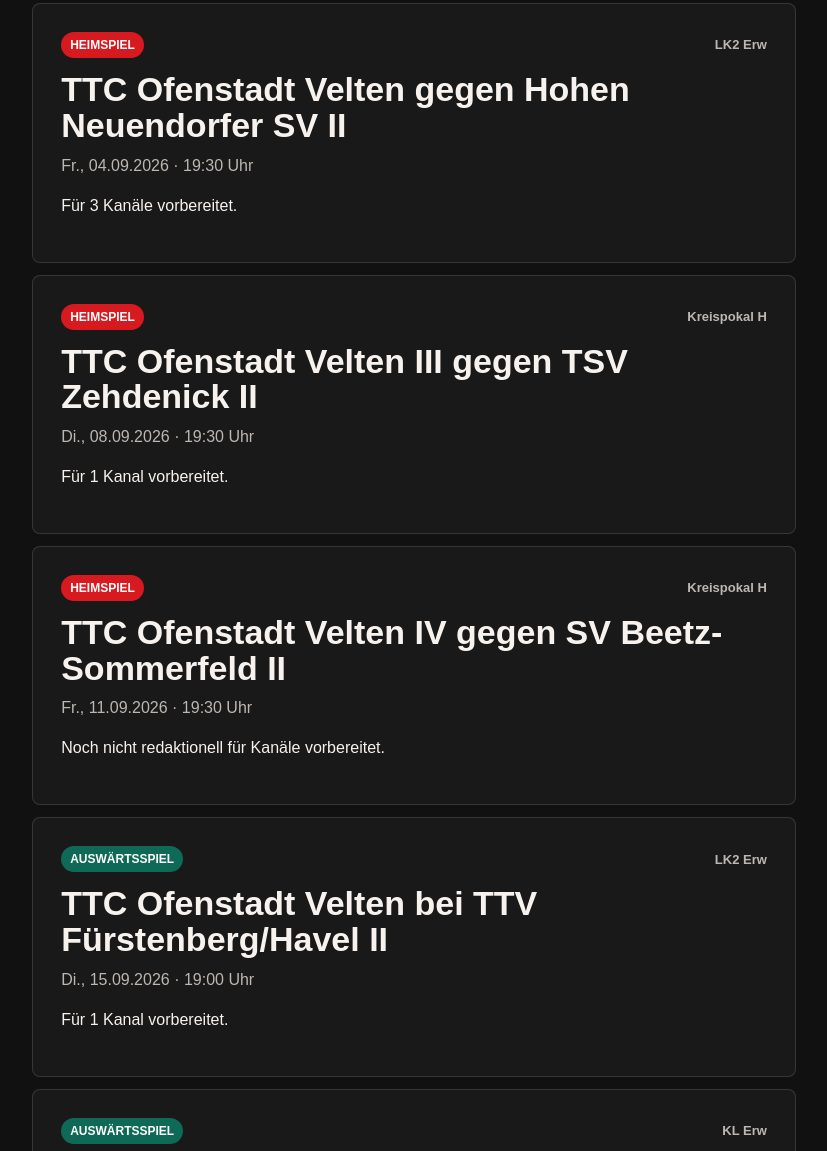
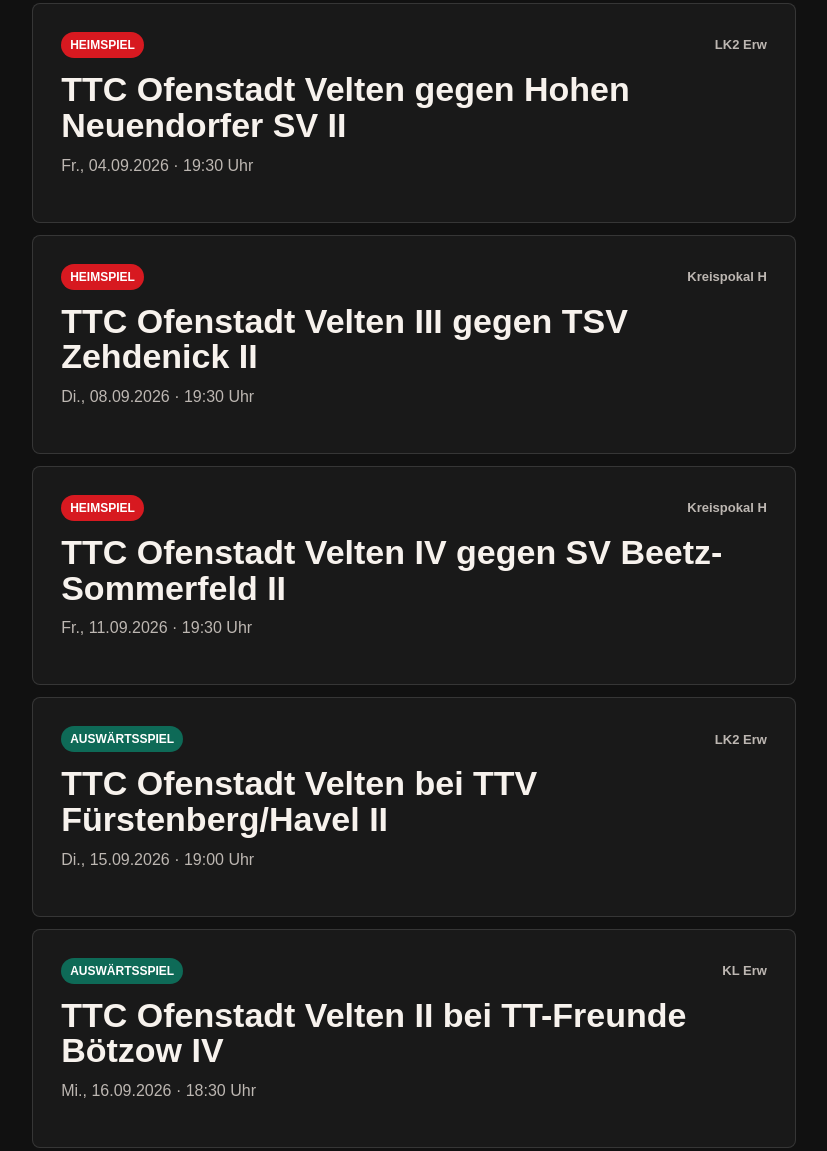
Before and after one commit to Marko110780/ttc-ofenstadt-velten, a website: page public/aktuelles.html in a window 1280 px wide. Shown: the part 1548-2699 px from the top of the page, without its empty margins (19-846 px from the left). Drawn offline with Linux system fonts and the light colour scheme.

Commit message:
Remove internal editorial notes from website

```diff
--- a/public/aktuelles.js
+++ b/public/aktuelles.js
@@ -79,12 +79,6 @@ function createMatchItem(preview) {
   const article = document.createElement("article");
   article.className = "news-match-card";
   const isHome = preview.heimAuswaerts === "Heimspiel";
-  const channelCount = preview.veroeffentlichungen?.length || 0;
-  const channelText = channelCount === 1
-    ? "Für 1 Kanal vorbereitet."
-    : channelCount > 1
-      ? `Für ${channelCount} Kanäle vorbereitet.`
-      : "Noch nicht redaktionell für Kanäle vorbereitet.";
 
   article.innerHTML = `
     <div class="card-topline">
@@ -93,7 +87,6 @@ function createMatchItem(preview) {
     </div>
     <h2>${decodeText(preview.teamName || "TTC Ofenstadt Velten")} ${isHome ? "gegen" : "bei"} ${decodeText(preview.gegner || "Gegner offen")}</h2>
     <p class="muted">${formatDate(preview.datum)} · ${formatTime(preview.uhrzeit)}</p>
-    <p>${channelText}</p>
   `;
 
   return article;
--- a/public/app.js
+++ b/public/app.js
@@ -107,7 +107,6 @@ function createPreviewCard(preview, index) {
     </div>
     <h3>${title}</h3>
     <p class="match-date">${formatDate(preview.datum)} &middot; ${formatTime(preview.uhrzeit)}</p>
-    <p>${preview.veroeffentlichungen?.length ? "Vorschau liegt im Redaktions-Snapshot vor." : "Noch nicht redaktionell f\u00fcr alle Kan\u00e4le vorbereitet."}</p>
   `;
   return article;
 }
--- a/public/content/vorschauen.json
+++ b/public/content/vorschauen.json
@@ -17,7 +17,7 @@
         "kanal": "website",
         "status": "veroeffentlicht",
         "veroeffentlichtAm": "2026-07-19T10:54:02.534Z",
-        "text": "Vorschau: TTC Ofenstadt Velten gegen Hohen Neuendorfer SV II\n\nTTC Ofenstadt Velten tritt am Fr., 04.09.2026, 19:30 Uhr zu Hause gegen Hohen Neuendorfer SV II an (LK2 Erw).\n\nWir freuen uns auf ein spannendes Spiel und berichten im Anschluss über den Ausgang.\n\nEntwurf bitte vor Veröffentlichung prüfen."
+        "text": "Vorschau: TTC Ofenstadt Velten gegen Hohen Neuendorfer SV II\n\nTTC Ofenstadt Velten tritt am Fr., 04.09.2026, 19:30 Uhr zu Hause gegen Hohen Neuendorfer SV II an (LK2 Erw).\n\nWir freuen uns auf ein spannendes Spiel und berichten im Anschluss über den Ausgang."
       },
       {
         "kanal": "facebook",
@@ -103,7 +103,7 @@
         "kanal": "website",
         "status": "veroeffentlicht",
         "veroeffentlichtAm": "2026-07-19T14:00:39.000Z",
-        "text": "Vorschau: TTC Ofenstadt Velten bei TTV Fürstenberg/Havel II\n\nTTC Ofenstadt Velten tritt am Di., 15.09.2026, 19:00 Uhr auswärts bei TTV Fürstenberg/Havel II an (LK2 Erw).\n\nWir freuen uns auf ein spannendes Spiel und berichten im Anschluss über den Ausgang.\n\nEntwurf bitte vor Veröffentlichung prüfen."
+        "text": "Vorschau: TTC Ofenstadt Velten bei TTV Fürstenberg/Havel II\n\nTTC Ofenstadt Velten tritt am Di., 15.09.2026, 19:00 Uhr auswärts bei TTV Fürstenberg/Havel II an (LK2 Erw).\n\nWir freuen uns auf ein spannendes Spiel und berichten im Anschluss über den Ausgang."
       }
     ],
     "bild": null
```
Also changed, not shown: public/spielberichte.html (+1 -1 lines).
